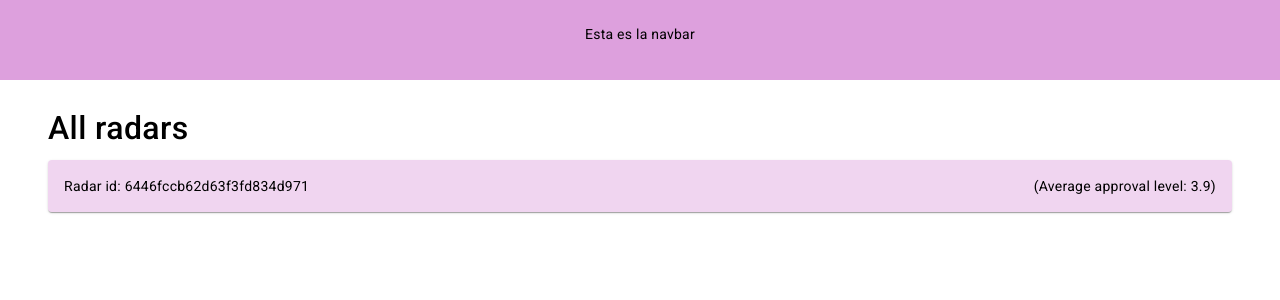
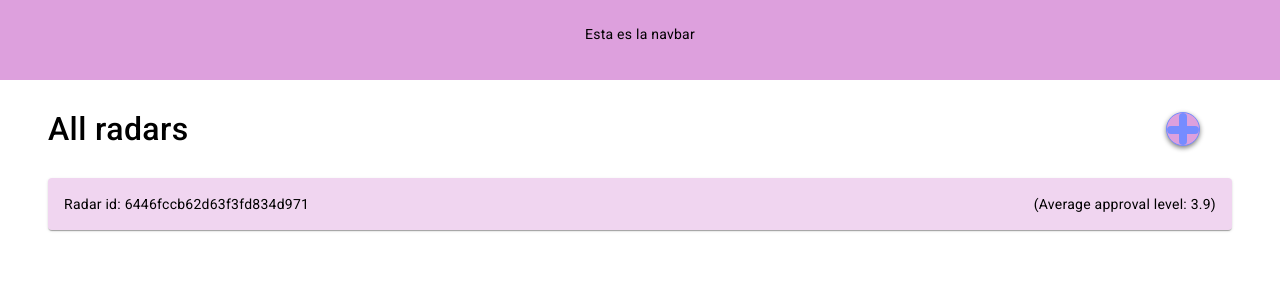
Before and after one commit to isan-san/sofka-radar, an Angular app: page /radar in a window 1280 px wide. Shown: the top 300 px of the page. Built offline with nearby package versions, Linux system fonts and the light colour scheme; no server answers.

Commit message:
Start with the new radar form

```diff
--- a/src/app/Components/Container/radar-list/radar-list.component.html
+++ b/src/app/Components/Container/radar-list/radar-list.component.html
@@ -1,8 +1,17 @@
 <div class="radar-list-component">
-  <h2>All radars</h2>
+  <div class="all-radars-header">
+    <h2>All radars</h2>
+    <div class="add-radar-icon" (click)="goNewRadar()">
+      <div class="vertical-line"></div>
+      <div class="horizontal-line"></div>
+    </div>
+  </div>
   <div class="radars-cards">
     <mat-card *ngFor="let radar of radars" class="grid-tile">
-      <mat-card-content (click)="goRadarId(radar.radarId)" class="radar-card-content">
+      <mat-card-content
+        (click)="goRadarId(radar.radarId)"
+        class="radar-card-content"
+      >
         Radar id: {{ radar.radarId }}
         <span class="approval-level"
           >(Average approval level:
--- a/src/app/Components/Container/radar-list/radar-list.component.scss
+++ b/src/app/Components/Container/radar-list/radar-list.component.scss
@@ -3,8 +3,45 @@
   width: 100%;
   padding: 0 3rem;
   box-sizing: border-box;
-  h2{
-    font-size: xx-large;
+  .all-radars-header {
+    display: flex;
+    align-items: center;
+    justify-content: space-between;
+    h2 {
+      margin: 0;
+      font-size: xx-large;
+    }
+    .add-radar-icon {
+      background-color: plum;
+      width: 2rem;
+      height: 2rem;
+      border-radius: 50%;
+      position: relative;
+      overflow: hidden;
+      border: 1px solid rgb(118, 140, 255);
+      box-shadow: 0px 2px 5px grey;
+      &:hover{
+        background-color: whitesmoke;
+      }
+      .horizontal-line {
+        position: relative;
+        width: 100%;
+        height: 0.5rem;
+        background-color: rgb(118, 140, 255);
+        border-radius: 0.25rem;
+        bottom: 1.2rem;
+      }
+      .vertical-line {
+        border-radius: 0.25rem;
+        position: relative;
+        height: 100%;
+        width: 0.5rem;
+        background-color: rgb(118, 140, 255);
+
+        left: 0.75rem;
+      }
+    }
+    margin: 0 2rem 2rem 0;
   }
   .radars-cards {
     display: flex;
@@ -12,7 +49,7 @@
     gap: 1rem;
     .grid-tile {
       background-color: rgba(221, 160, 221, 0.44);
-      &:hover{
+      &:hover {
         background-color: plum;
       }
       .radar-card-content {
--- a/src/app/Components/Container/radar-list/radar-list.component.ts
+++ b/src/app/Components/Container/radar-list/radar-list.component.ts
@@ -15,6 +15,10 @@ export class RadarListComponent implements OnInit {
 
   goRadarId(id: string): void {
     this.router.navigate(['/radar', id]);
+  }
+
+  goNewRadar(): void {
+    this.router.navigate(['/radar/new']);
   }
 
   ngOnInit(): void {
--- /dev/null
+++ b/src/app/Components/Pages/new-radar-page/new-radar-page.component.html
@@ -0,0 +1,53 @@
+<div class="all-form-component">
+  <mat-card class="radar-form">
+    <mat-card-header class="header">
+      <mat-card-title> Create a new Radar </mat-card-title>
+      <mat-card-subtitle>
+        Fill the information below and sumbit it to create a new Radar
+      </mat-card-subtitle>
+      <div class="add-radar-icon">
+        <div class="vertical-line"></div>
+        <div class="horizontal-line"></div>
+      </div>
+    </mat-card-header>
+    <mat-card-content class="radar-form-content">
+      <form class="rada-form-mat">
+        <mat-accordion>
+          <mat-expansion-panel>
+            <mat-expansion-panel-header>
+              <mat-panel-title>New descriptor</mat-panel-title>
+            </mat-expansion-panel-header>
+            <mat-form-field class="form-input form-header-field">
+              <mat-label>knowledge area</mat-label>
+              <input matInput placeholder="Write the knowledge area" value="" />
+            </mat-form-field>
+            <mat-form-field class="form-input">
+              <mat-label>description</mat-label>
+              <input
+                matInput
+                placeholder="Write a short description for the descriptor"
+                value=""
+              />
+            </mat-form-field>
+            <mat-form-field class="form-input">
+              <mat-label>factual</mat-label>
+              <input matInput placeholder="Enter the approval value" value="" />
+            </mat-form-field>
+            <mat-form-field class="form-input">
+              <mat-label>conceptual</mat-label>
+              <input matInput placeholder="Enter the approval value" value="" />
+            </mat-form-field>
+            <mat-form-field class="form-input">
+              <mat-label>procedural</mat-label>
+              <input matInput placeholder="Enter the approval value" value="" />
+            </mat-form-field>
+            <mat-form-field class="form-input">
+              <mat-label>metacognitive</mat-label>
+              <input matInput placeholder="Enter the approval value" value="" />
+            </mat-form-field>
+          </mat-expansion-panel>
+        </mat-accordion>
+      </form>
+    </mat-card-content>
+  </mat-card>
+</div>
--- /dev/null
+++ b/src/app/Components/Pages/new-radar-page/new-radar-page.component.scss
@@ -0,0 +1,46 @@
+.all-form-component{
+  width: 100%;
+  height: 70%;
+  display: flex;
+  align-items: center;
+  justify-content: center;
+  .radar-form-content{
+    margin-top: 1rem;
+    .rada-form-mat{
+      .form-input{
+        width: 100%;
+      }
+    }
+  }
+}
+.add-radar-icon {
+  background-color: plum;
+  width: 2rem;
+  height: 2rem;
+  border-radius: 50%;
+  position: absolute;
+  right: 1rem;
+  overflow: hidden;
+  border: 1px solid rgb(118, 140, 255);
+  box-shadow: 0px 2px 5px grey;
+  &:hover{
+    background-color: whitesmoke;
+  }
+  .horizontal-line {
+    position: relative;
+    width: 100%;
+    height: 0.5rem;
+    background-color: rgb(118, 140, 255);
+    border-radius: 0.25rem;
+    bottom: 1.2rem;
+  }
+  .vertical-line {
+    border-radius: 0.25rem;
+    position: relative;
+    height: 100%;
+    width: 0.5rem;
+    background-color: rgb(118, 140, 255);
+
+    left: 0.75rem;
+  }
+}
--- a/src/app/app-routing.module.ts
+++ b/src/app/app-routing.module.ts
@@ -2,11 +2,16 @@ import { NgModule } from '@angular/core';
 import { RouterModule, Routes } from '@angular/router';
 import { RadarPageComponent } from './Components/Pages/radar-page/radar-page.component';
 import { RadarComponent } from './Components/Pure/radar/radar.component';
+import { NewRadarPageComponent } from './Components/Pages/new-radar-page/new-radar-page.component';
 
 const routes: Routes = [
   {
     path: 'radar',
     component: RadarPageComponent,
+  },
+  {
+    path: 'radar/new',
+    component: NewRadarPageComponent,
   },
   { path: 'radar/:radarId', component: RadarComponent },
   // Add more routes here if needed
```
Also changed, not shown: src/app/Components/Pages/new-radar-page/new-radar-page.component.ts (added, +10 -0 lines), src/app/app.module.ts (+15 -1 lines), 1 other file (tests, documents, lock files or other folders).
